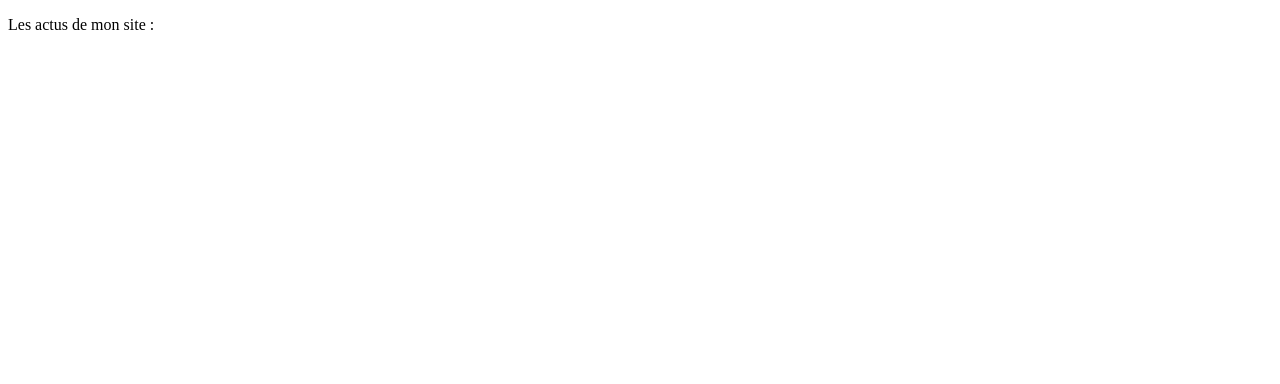
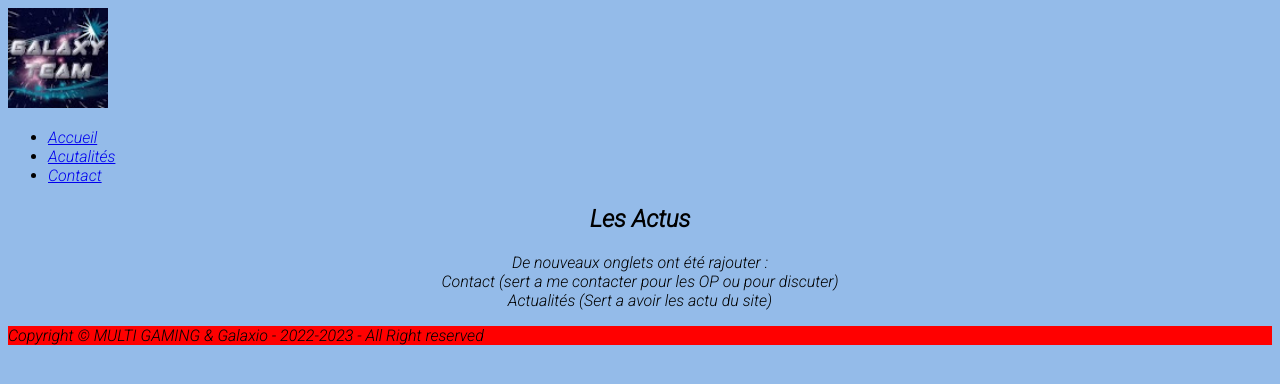
Before and after one commit to LevelUpC/galaxio_world_web, a plain HTML site: page news.html in a window 1280 px wide. Drawn offline with Linux system fonts and the light colour scheme.

Commit message:
La mise a jour qui sert a rien mais bon
Une mise a jour

```diff
--- a/css/style.css
+++ b/css/style.css
@@ -5,7 +5,10 @@ html{
 	font-family: 'Roboto', sans-serif;
 	background: rgb(136,0,255);
 	background: linear-gradient(0deg, rgba(136,0,255,1) 0%, rgba(15,210,218,1) 100%);
+	background-size: auto;
 	}
+
+
 
 
 
--- /dev/null
+++ b/css/styleactu.css
@@ -0,0 +1,21 @@
+@import url('https://fonts.googleapis.com/css2?family=Roboto:ital,wght@1,300&display=swap');
+
+
+html{
+	font-family: 'Roboto', sans-serif;
+	background: rgb(148,187,233);
+	background-size: auto;
+}
+
+div.actubox{
+	text-align: center;
+}
+
+
+header img{
+	border-radius: 50px
+}
+
+footer{
+	background-color: red;
+}
--- /dev/null
+++ b/css/stylecon.css
@@ -0,0 +1,20 @@
+@import url('https://fonts.googleapis.com/css2?family=Roboto:ital,wght@1,300&display=swap');
+
+
+html{
+	font-family: 'Roboto', sans-serif;
+	background: rgb(148,187,233);
+	background-size: auto;
+}
+
+div.conbox{
+	text-align: center;
+}
+
+header img{
+	border-radius: 50px
+}
+
+footer{
+	background-color: red;
+}
--- a/news.html
+++ b/news.html
@@ -2,10 +2,53 @@
 <html>
 <head>
 	<title>Actus</title>
+	<link rel="stylesheet" type="text/css" href="css/styleactu.css"> <!-- Lien vers le .css -->
+	<meta charset="utf-8">
+	<meta name="author" content="MULTI GAMING">
+	<meta name="viewport" content="width-device-width, initial-scale-1.0">
+	<link rel="icon" href="img/channels4_profile.JPG">
 </head>
 <body>
-	<p>
-		Les actus de mon site :
-	</p>
+	<img src="img/channels4_profile.PNG" width="100">  <!-- Image -->
+
+	<nav class="menu_nav">
+		<ul>
+			<li class="btn">
+				<a href="index.html">
+					Accueil
+				</a>
+			</li>
+			<li class="btn">
+				<a href="news.html">			<!-- menu de navigation -->
+				Acutalités
+			</a>
+			</li>
+			<li class="btn">
+				<a href="contact.html">															<!-- Base html (<html) -->
+				Contact
+			</a>
+			</li>
+		</ul>
+	</nav>
+
+	<div class="actubox">
+			<h2>
+				Les Actus
+			</h2>
+
+			<p>
+					De nouveaux onglets ont été rajouter :
+					<br> Contact (sert a me contacter pour les OP ou pour discuter)
+					<br> Actualités (Sert a avoir les actu du site)
+			</p>
+
+		</div>
+
+
+
+	<footer>
+		Copyright &copy; MULTI GAMING & Galaxio  - 2022-2023 - All Right reserved
+	</footer>
+
 </body>
 </html>
```
Also changed, not shown: contact.html (+38 -2 lines), index.html (+2 -3 lines).
